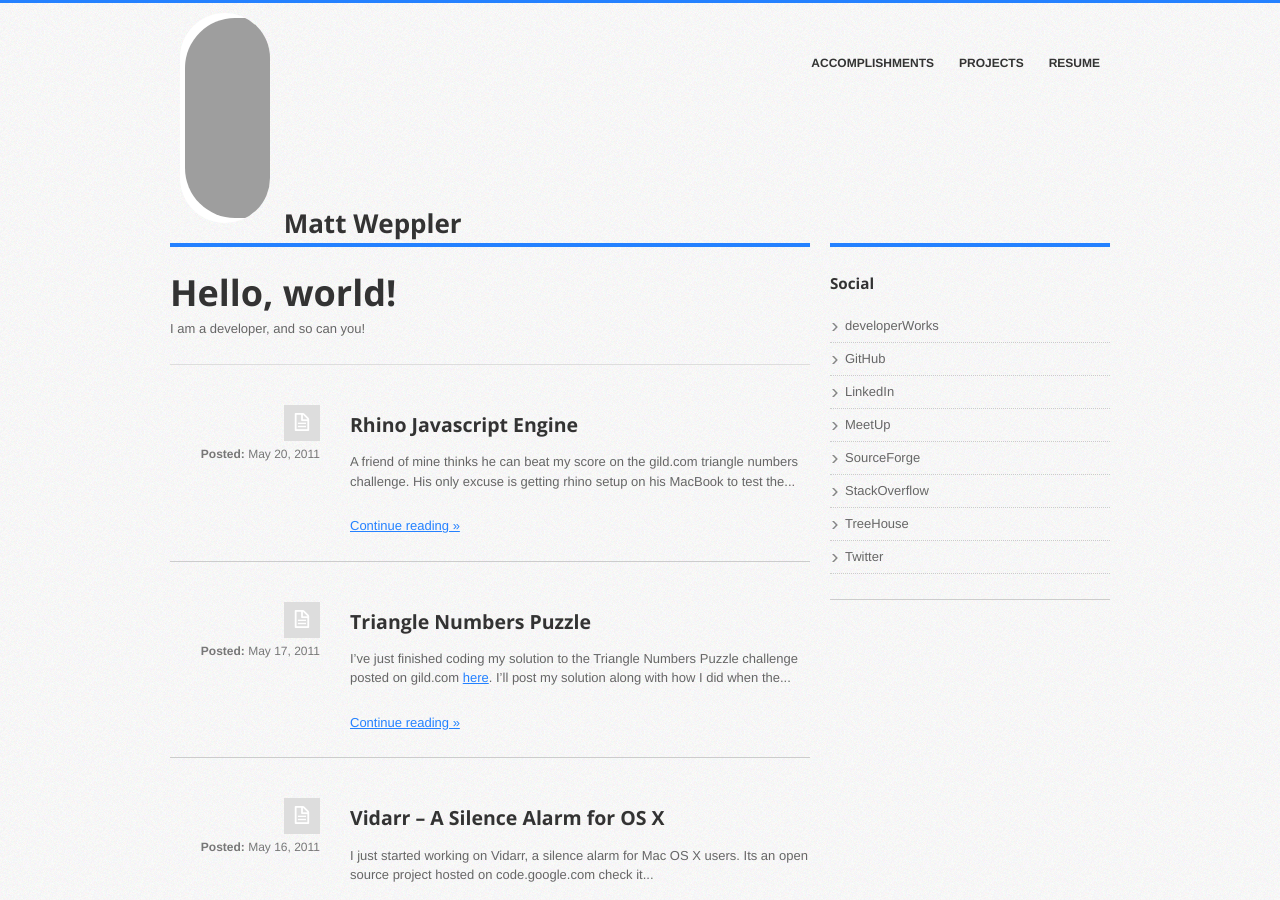
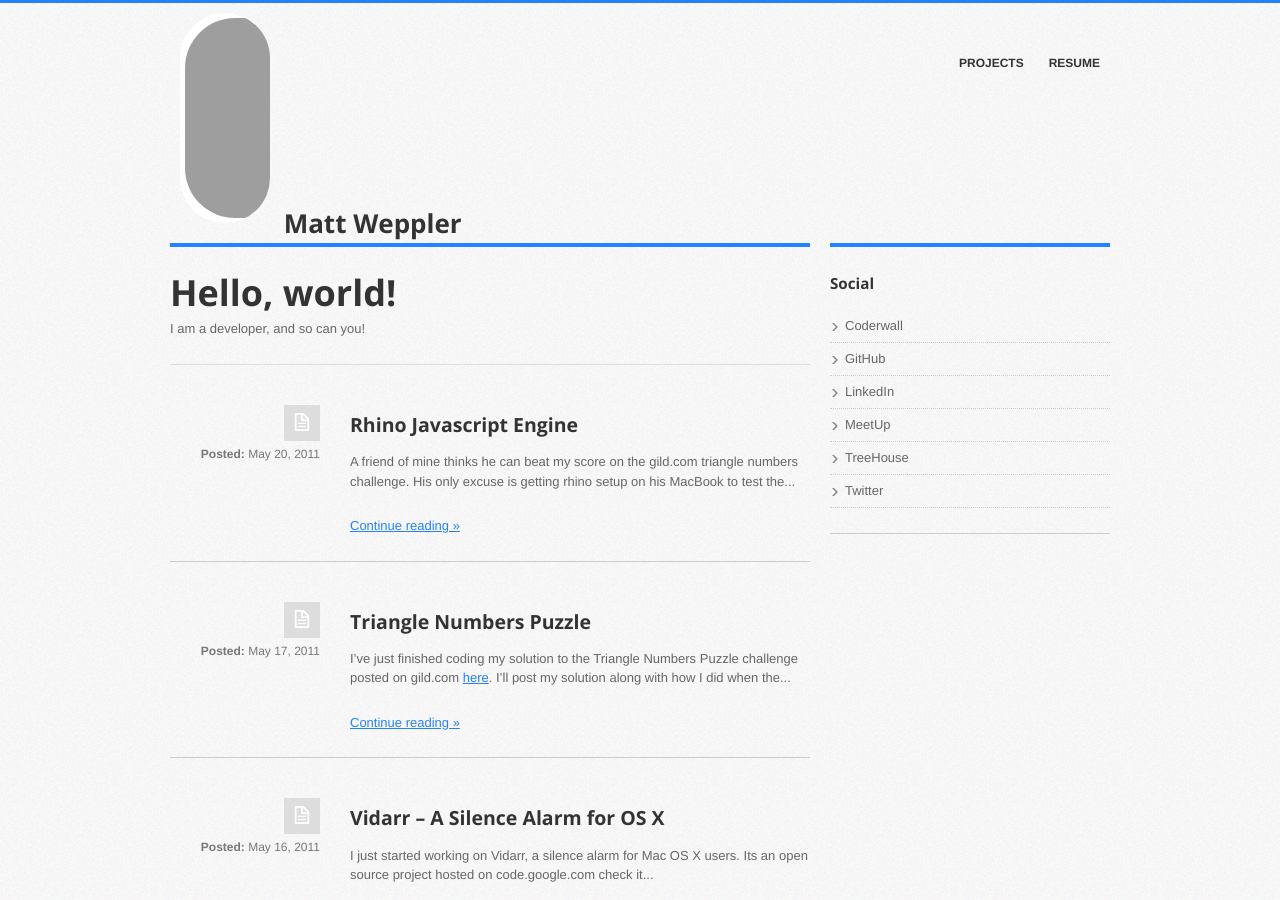
Before and after one commit to mweppler/mweppler.github.com, a Jekyll site: the page built from index.html, in a window 1280 px wide and 900 px high. Built offline with Jekyll 4.4.1, drawn with Linux system fonts in a browser that asks for light colours; nearby versions of some CDN libraries; grey boxes are pictures that could not be loaded.

Commit message:
Blog Redesign
- updated twitter feed to my account
- removed accomplishments for now

```diff
--- a/_layouts/base.html
+++ b/_layouts/base.html
@@ -33,7 +33,7 @@
       <div class="ten columns">
         <nav class="menu">
           <ul>
-            <li><a href="/accomplishments.html">Accomplishments</a></li>
+            <!-- <li><a href="/accomplishments.html">Accomplishments</a></li> -->
             <li><a href="/projects.html">Projects</a>
             <li><a href="/resume.html">Resume</a></li>
           </ul>
--- a/index.html
+++ b/index.html
@@ -30,12 +30,13 @@
   <div class="widget categories">
     <h3>Social</h3>
     <ul>
-      <li><a href="http://www.ibm.com/developerworks/mydeveloperworks/profiles/user/mweppler">developerWorks</a></li>
+      <li><a href="https://coderwall.com/mweppler">Coderwall</a></li>
+      <!-- <li><a href="http://www.ibm.com/developerworks/mydeveloperworks/profiles/user/mweppler">developerWorks</a></li> -->
       <li><a href="https://github.com/mweppler">GitHub</a></li>
       <li><a href="https://www.linkedin.com/in/mweppler">LinkedIn</a></li>
       <li><a href="http://www.meetup.com/members/9682886">MeetUp</a></li>
-      <li><a href="http://sourceforge.net/users/mweppler">SourceForge</a></li>
-      <li><a href="http://stackoverflow.com/users/436167/mweppler">StackOverflow</a></li>
+      <!-- <li><a href="http://sourceforge.net/users/mweppler">SourceForge</a></li> -->
+      <!-- <li><a href="http://stackoverflow.com/users/436167/mweppler">StackOverflow</a></li> -->
       <li><a href="http://teamtreehouse.com/mweppler">TreeHouse</a></li>
       <li><a href="https://twitter.com/mattweppler">Twitter</a></li>
     </ul>
```
Also changed, not shown: js/script.js.
